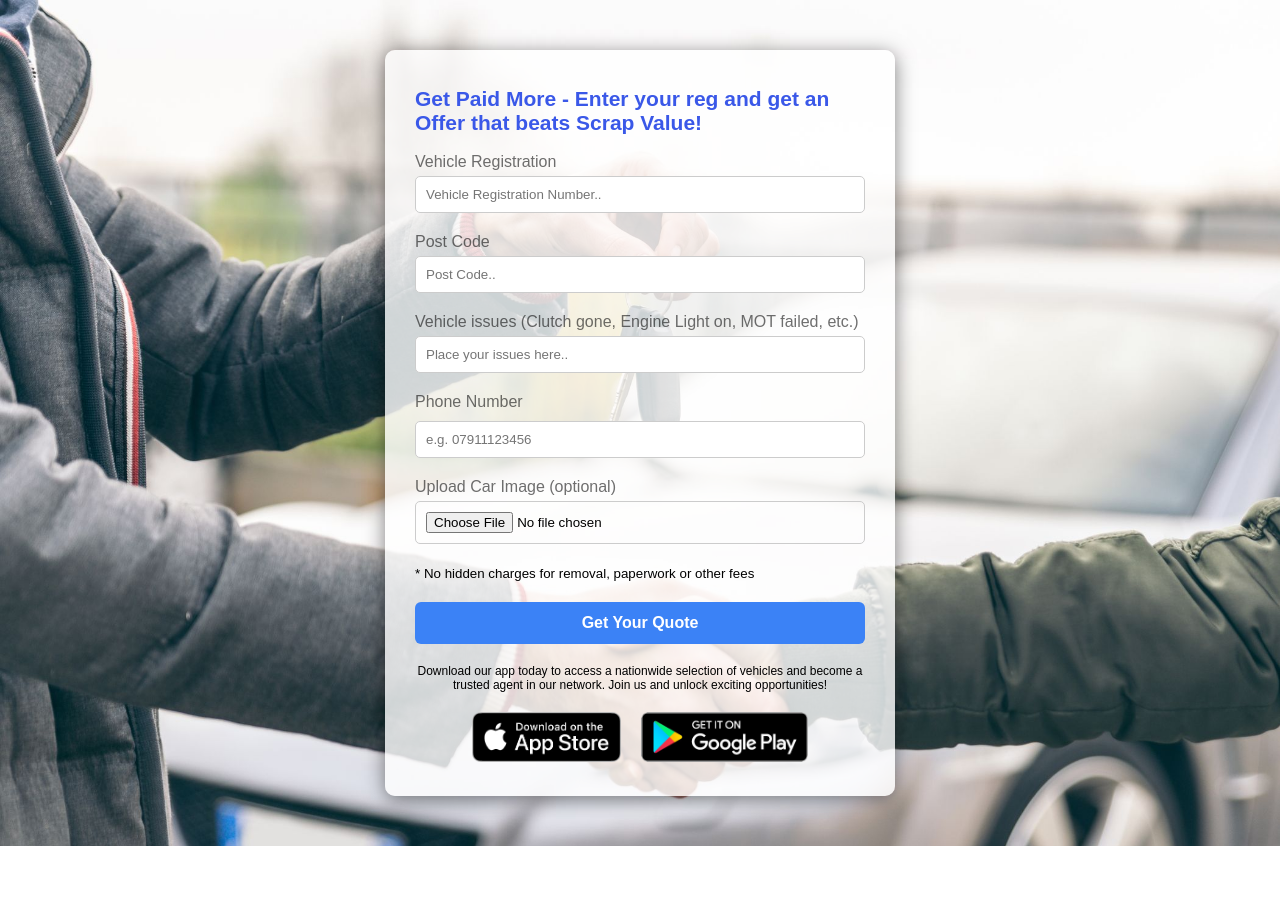
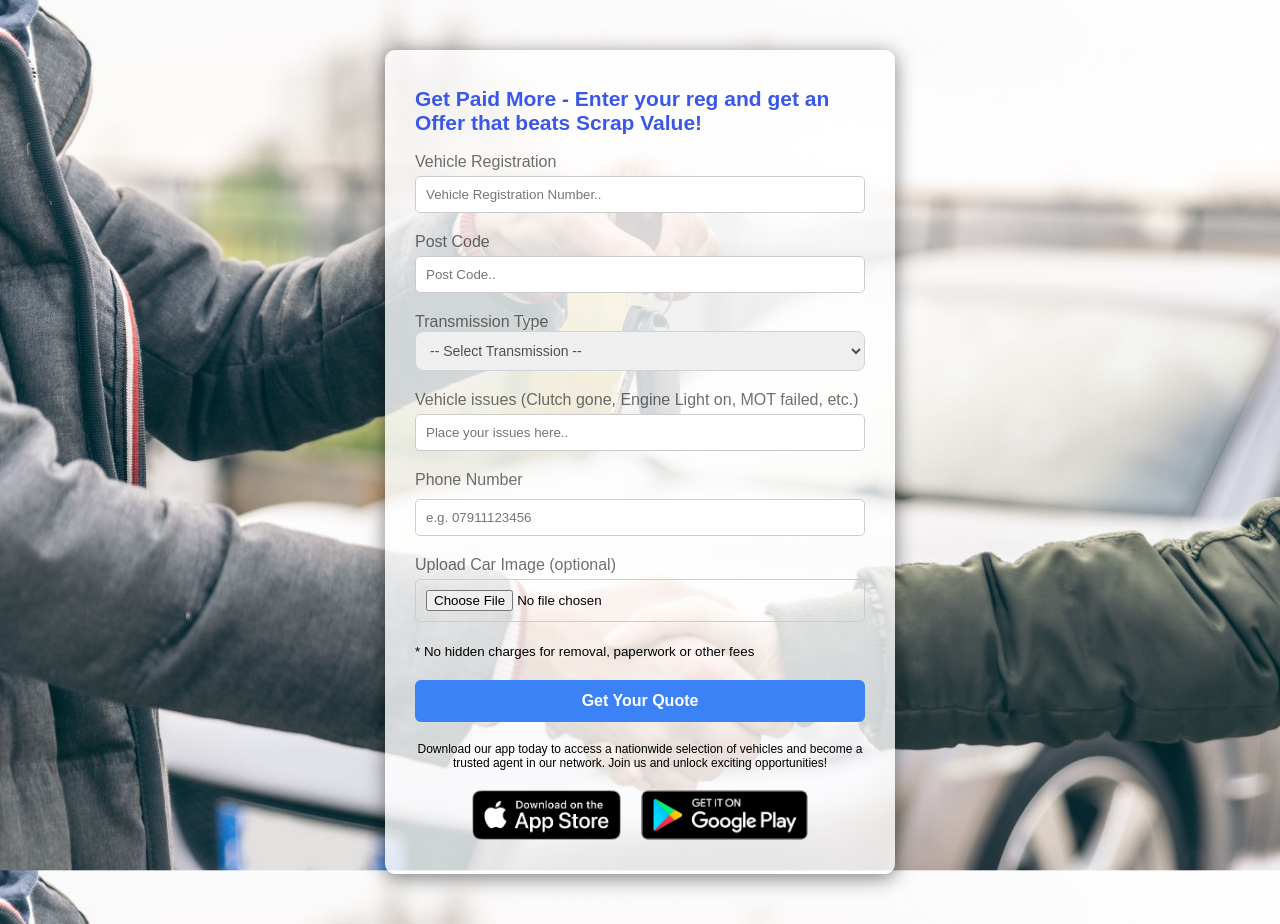
Before and after one commit to pranjal07pandey/scrape4you, a React (Create React App) app in the folder scrape_frontend/: page / in a window 1280 px wide. Before the commit the page ends 846 px from the top, so only its background shows below. Built offline with nearby package versions, Linux system fonts and the light colour scheme.

Commit message:
transmission fluid

```diff
--- a/scrape_frontend/src/components/VehicleQuoteEditForm.tsx
+++ b/scrape_frontend/src/components/VehicleQuoteEditForm.tsx
@@ -8,6 +8,7 @@ interface FormData {
   postcode: string;
   phoneNumber: string;
   problem: string;
+  transmissionType: string;
   carPhoto: File | null; // Can be null or a File
 }
 
@@ -30,6 +31,7 @@ const VehicleQuoteEditForm: React.FC = () => {
     postcode: "",
     phoneNumber: "",
     problem: "",
+    transmissionType: "",
     carPhoto: null
   });
 
@@ -54,6 +56,7 @@ const VehicleQuoteEditForm: React.FC = () => {
             postcode: data.postcode,
             phoneNumber: data.phoneNumber,
             problem: data.problem,
+            transmissionType: data.transmissionType || "",
             carPhoto: null, // Leave file upload empty for now
           });
         } else {
@@ -214,6 +217,19 @@ const VehicleQuoteEditForm: React.FC = () => {
             placeholder="Post Code.."
           />
           {errors.postcode && <div className="error-message">{errors.postcode}</div>}
+        </div>
+
+        <div className="form-group">
+          <label className="form-label">Transmission Type</label>
+          <select
+            name="transmissionType"
+            value={formData.transmissionType}
+            onChange={handleInputChange}
+          >
+            <option value="">-- Select Transmission --</option>
+            <option value="manual">Manual</option>
+            <option value="automatic">Automatic</option>
+          </select>
         </div>
 
         <div className="form-group">
--- a/scrape_frontend/src/components/VehicleQuoteForm.tsx
+++ b/scrape_frontend/src/components/VehicleQuoteForm.tsx
@@ -7,6 +7,7 @@ interface FormData {
   postcode: string;
   phoneNumber: string;
   problem: string;
+  transmissionType: string;
   carPhoto: File | null; // Can be null or a File
 }
 
@@ -23,6 +24,7 @@ const VehicleQuoteForm: React.FC = () => {
     postcode: "",
     phoneNumber: "",
     problem: "",
+    transmissionType: "",
     carPhoto: null
   });
 
@@ -93,6 +95,7 @@ const VehicleQuoteForm: React.FC = () => {
       formDataToSend.append('postcode', formData.postcode);
       formDataToSend.append('phoneNumber', formData.phoneNumber);
       formDataToSend.append('problem', formData.problem);
+      formDataToSend.append('transmissionType', formData.transmissionType);
 
       // append the file if it exists:
       if(formData.carPhoto){
@@ -133,14 +136,14 @@ const VehicleQuoteForm: React.FC = () => {
   const closeSuccessModal = () => {
     setIsSuccess(false);
     setIsFailure(false);
-    setFormData({ registrationNumber: "", postcode: "", phoneNumber: "", problem: "", carPhoto: null }); // Reset the form
+    setFormData({ registrationNumber: "", postcode: "", phoneNumber: "", problem: "", transmissionType: "", carPhoto: null }); // Reset the form
 
   };
 
   const backToHomePage = () => {
     setIsSuccess(false);
     setIsFailure(false);
-    setFormData({ registrationNumber: "", postcode: "", phoneNumber: "", problem: "", carPhoto: null }); // Reset the form
+    setFormData({ registrationNumber: "", postcode: "", phoneNumber: "", problem: "", transmissionType: "", carPhoto: null }); // Reset the form
   };
 
   return (
@@ -172,6 +175,19 @@ const VehicleQuoteForm: React.FC = () => {
             placeholder="Post Code.."
           />
           {errors.postcode && <div className="error-message">{errors.postcode}</div>}
+        </div>
+
+        <div className="form-group">
+          <label className="form-label">Transmission Type</label>
+          <select
+            name="transmissionType"
+            value={formData.transmissionType}
+            onChange={handleInputChange}
+          >
+            <option value="">-- Select Transmission --</option>
+            <option value="manual">Manual</option>
+            <option value="automatic">Automatic</option>
+          </select>
         </div>
 
         <div className="form-group">
```
Also changed, not shown: 1 other file (tests, documents, lock files or other folders).
